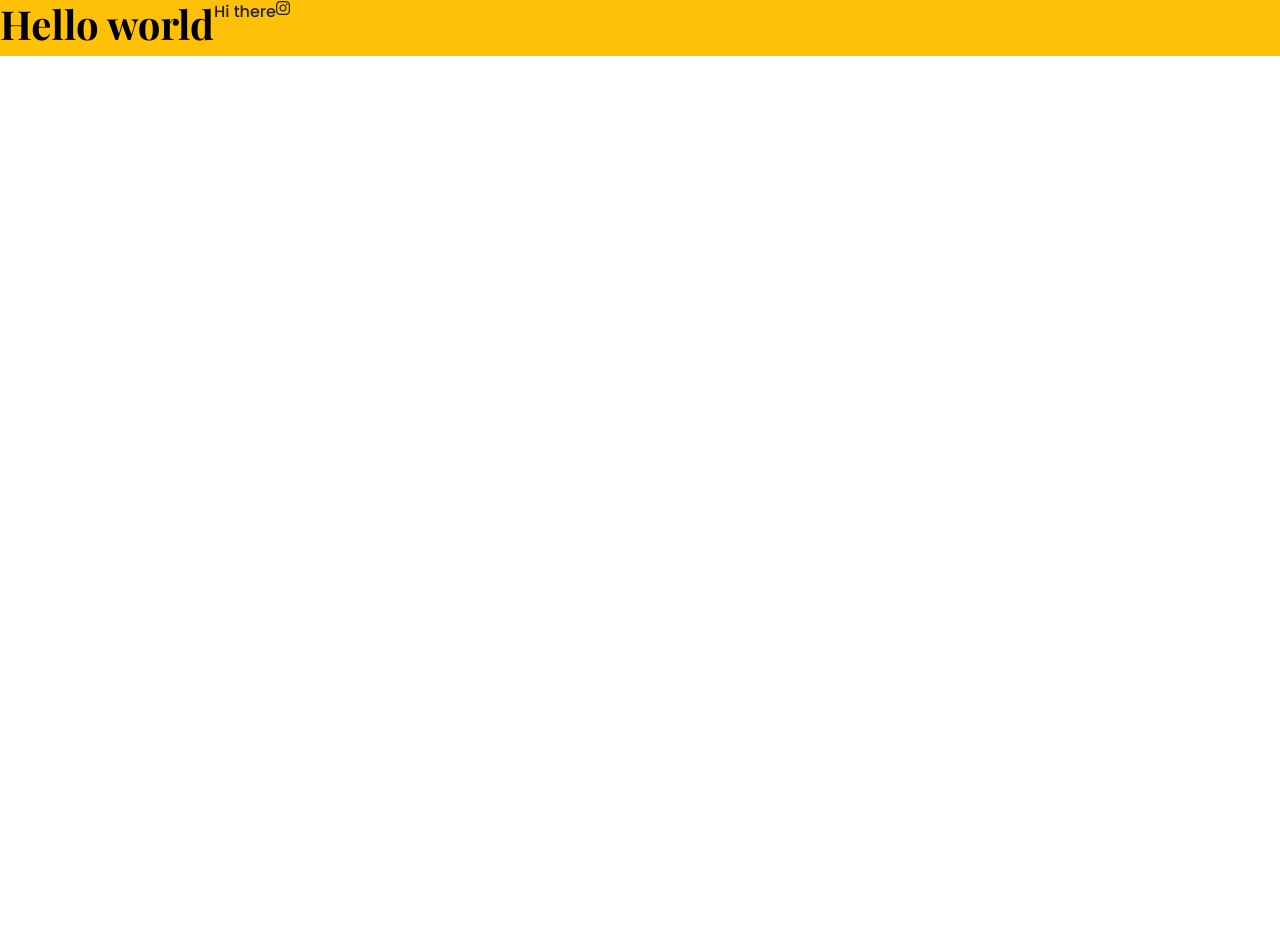
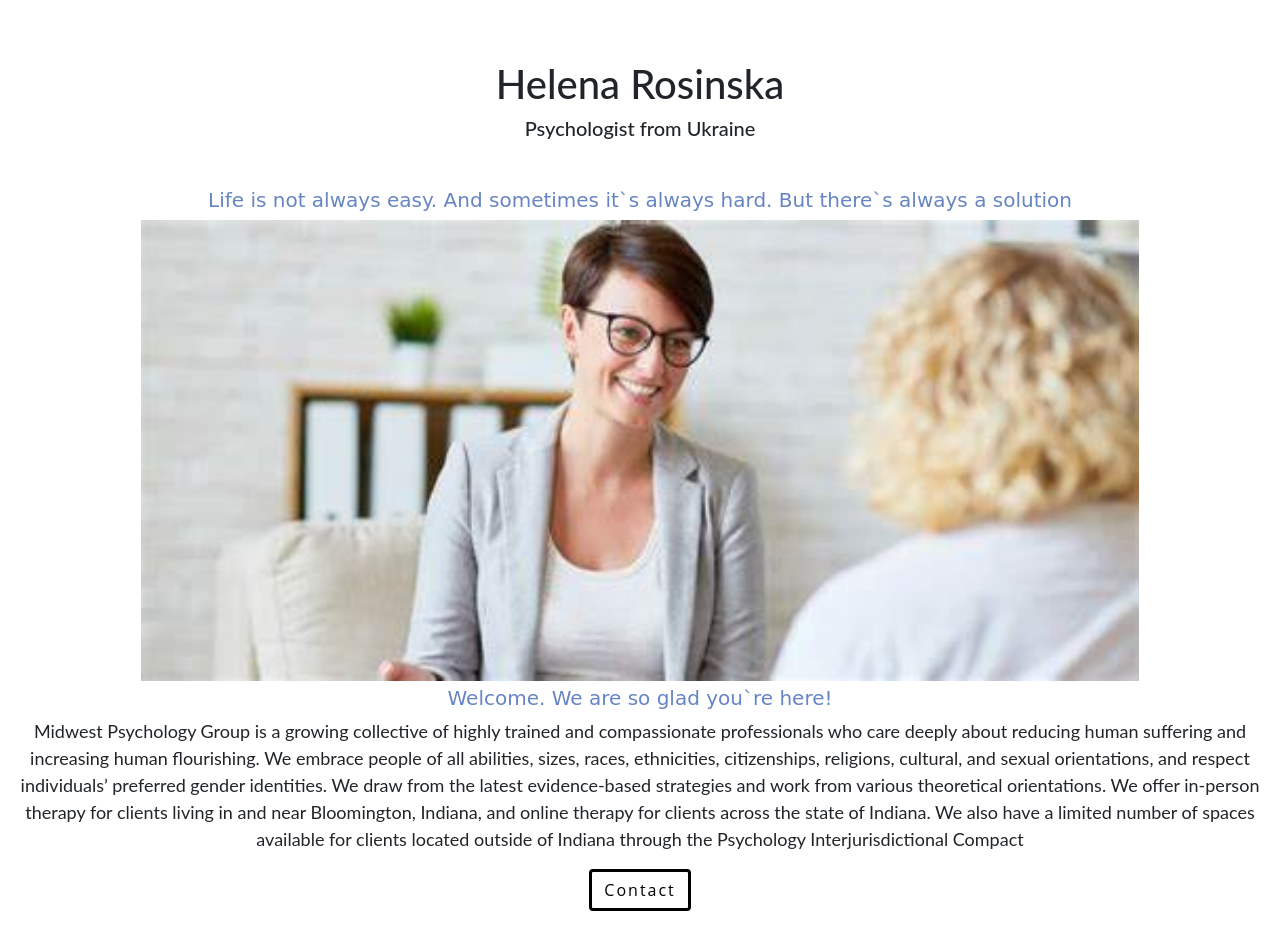
Before and after one commit to Oksihup/portfolio_psh, a plain HTML site: page index.html in a window 1280 px wide. Before the commit the page ends 800 px from the top, so only its background shows below. Drawn offline with nearby package versions, Linux system fonts and the light colour scheme; a web font is replaced by a local one.

Commit message:
Added new structure and style

```diff
--- a/index.html
+++ b/index.html
@@ -18,9 +18,10 @@
       src="https://kit.fontawesome.com/cf5cb3cbad.js"
       crossorigin="anonymous"
     ></script>
-    <link rel="preconnect" href="https://fonts.gstatic.com" />
+    <link rel="preconnect" href="https://fonts.googleapis.com" />
+    <link rel="preconnect" href="https://fonts.gstatic.com" crossorigin />
     <link
-      href="https://fonts.googleapis.com/css2?family=Playfair+Display:wght@700&family=Poppins:wght@500;700&display=swap"
+      href="https://fonts.googleapis.com/css2?family=Macondo&family=Playfair+Display:wght@700&display=swap"
       rel="stylesheet"
     />
     <link rel="stylesheet" href="styles/portfolio.css" />
@@ -28,10 +29,34 @@
     <title>Document</title>
   </head>
   <body>
-    <div class="d-flex bg-warning">
-      <h1>Hello world</h1>
-      <p>Hi there</p>
-      <i class="fab fa-instagram"></i>
+    <div class="hero">
+      <h1>Helena Rosinska</h1>
+      <h2 class="mb-5">Psychologist from Ukraine</h2>
+
+      <h5>
+        <span>
+          Life is not always easy. And sometimes it`s always hard. But there`s
+          always a solution
+        </span>
+      </h5>
+      <img src="src/imgcentral.jpg" alt="" />
+
+      <h5>Welcome. We are so glad you`re here!</h5>
+      <p>
+        Midwest Psychology Group is a growing collective of highly trained and
+        compassionate professionals who care deeply about reducing human
+        suffering and increasing human flourishing. We embrace people of all
+        abilities, sizes, races, ethnicities, citizenships, religions, cultural,
+        and sexual orientations, and respect individuals’ preferred gender
+        identities. We draw from the latest evidence-based strategies and work
+        from various theoretical orientations. We offer in-person therapy for
+        clients living in and near Bloomington, Indiana, and online therapy for
+        clients across the state of Indiana. We also have a limited number of
+        spaces available for clients located outside of Indiana through the
+        Psychology Interjurisdictional Compact
+      </p>
+
+      <a href="#" class="btn btn-branding">Contact</a>
     </div>
   </body>
 </html>
--- a/styles/portfolio.css
+++ b/styles/portfolio.css
@@ -1,10 +1,57 @@
-h1 {
-  display: block;
-  color: black;
-  font-family: "Playfair Display", serif;
-  font-weight: bold;
+:root {
+  --branding-color: #6785c3;
+  --heading-font-family: "Mouse Memoirs", sans-serif;
+  --heading-font-family-small: "Just Me Again Down Here", cursive;
+  --default-font-family: lato;
 }
 p {
-  font-family: "Poppins", sans-serif;
-  font-weight: normal;
+  font-family: var(--default-font-family);
+  font-size: 18px;
 }
+.hero {
+  text-align: center;
+  padding-top: 60px;
+  padding-bottom: 80px;
+  position: relative;
+  z-index: 10;
+  overflow: auto;
+}
+.hero h1,
+h2 {
+  font-family: var(--default-font-family);
+  color: #black;
+}
+h2 {
+  font-size: 20px;
+}
+
+h5 {
+  font-family: var(--heading-font-family-small);
+  color: #6785c3;
+}
+h5 {
+  font-size: 20px;
+}
+img {
+  width: 1000px;
+  display: block;
+  vertical-align: top;
+  margin: 5px auto;
+  text-align: center;
+  cursor: pointer;
+  padding: 0px 1px;
+  position: relative;
+  max-width: 100%;
+}
+.btn-branding {
+  transition: 0.3s all ease;
+  background: #ffffff;
+  border-color: #000000;
+  color: #000000;
+  font-family: Open Sans;
+  font-size: 16px;
+  letter-spacing: 2px;
+  text-transform: none;
+  font-weight: 400;
+  border: solid;
+}
```
Also changed, not shown: src/imgcentral.jpg (added).
